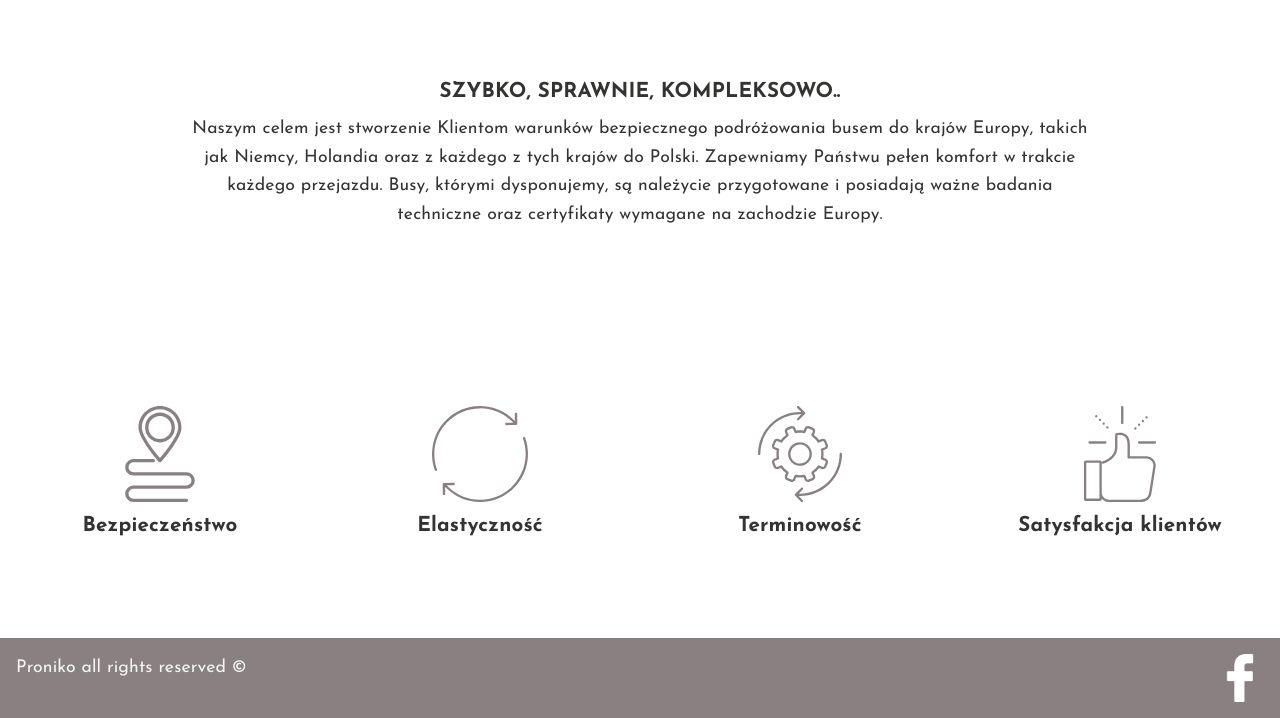
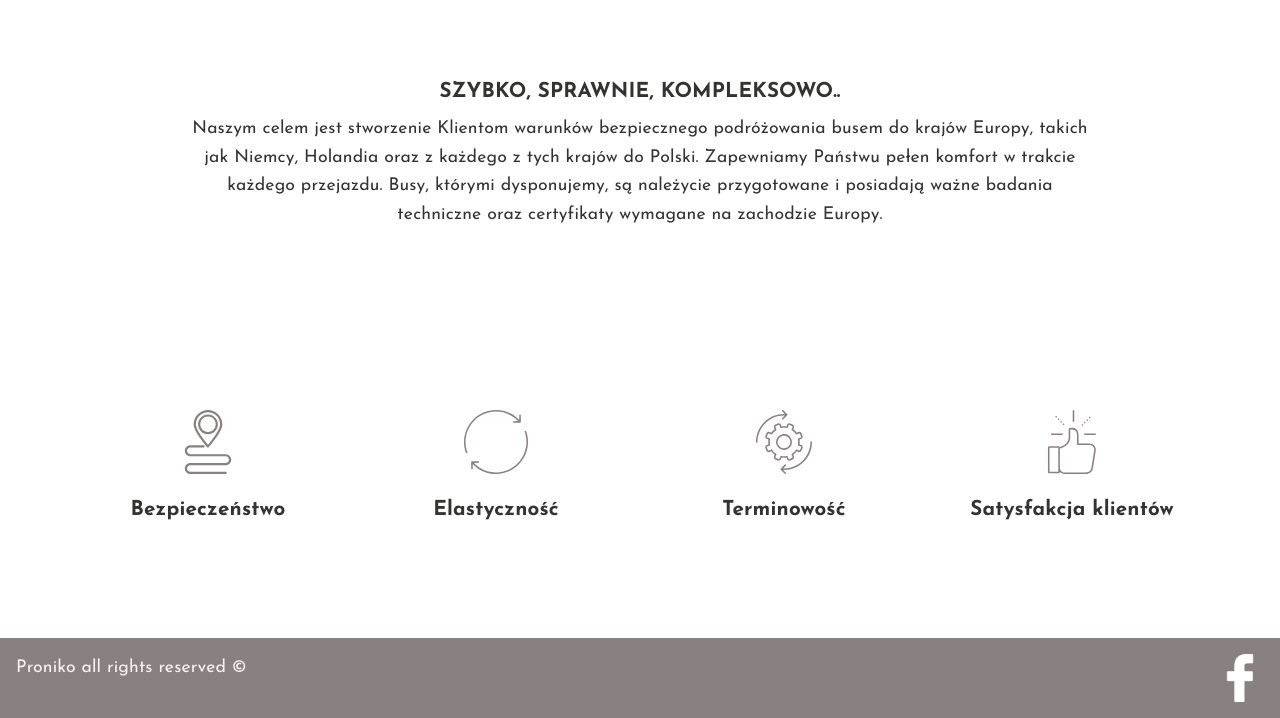
Before and after one commit to PiotrNazaruk/Proniko---react-website, a Gatsby site: page /about in a window 1280 px wide. Shown: the part 202-920 px from the top of the page. Built offline with nearby package versions, Linux system fonts and the light colour scheme; Gatsby itself is replaced by a stand-in of ours.

Commit message:
icons css modyfied

```diff
--- a/src/styles/about-header.scss
+++ b/src/styles/about-header.scss
@@ -64,6 +64,8 @@
   @include desktop{
     height: 40vh;
     flex-direction: row;
+    width: 90%;
+    margin: 0 auto;
 
   }
 
@@ -83,8 +85,8 @@
       height: 4rem;
       width: 4rem;
       @include desktop{
-        height: 6rem;
-        width: 6rem;
+        height: 4rem;
+        width: 4rem;
       }
     }
    .icon-box__headline{
```
